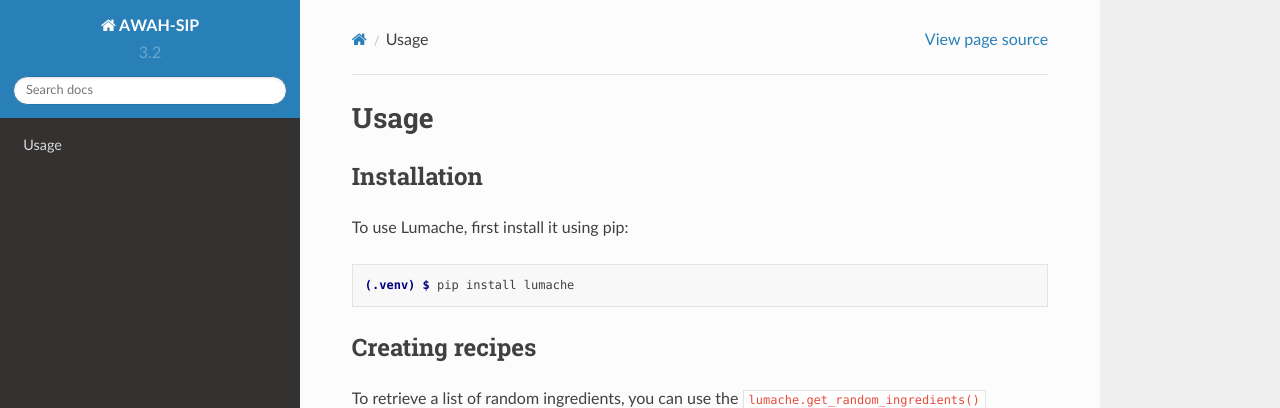
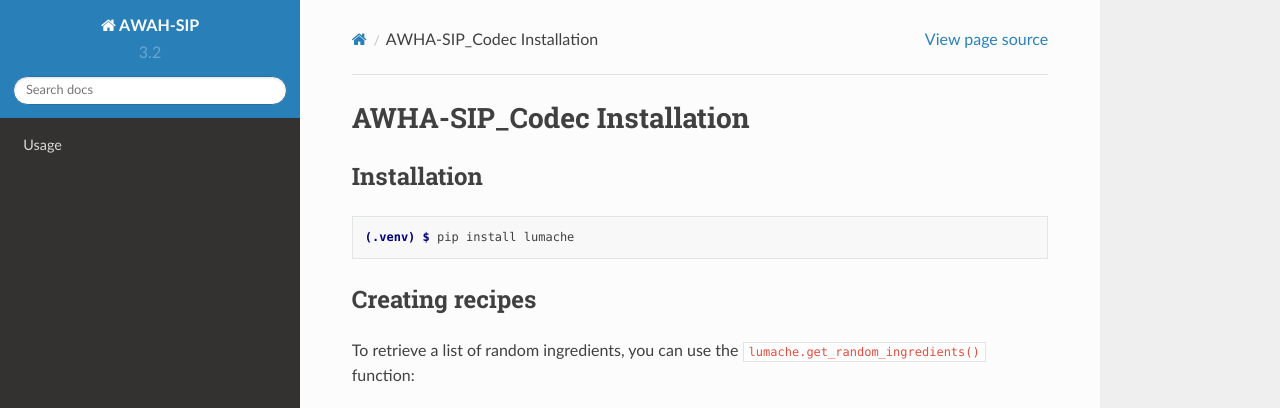
Before and after one commit to AWAH-SIP/AWAH-SIP_Documentation, a Sphinx documentation site: the page built from docs/source/installation.rst, in a window 1280 px wide and 1036 px high, cut to the strip 0-408 px from the top of the window. Built offline with Sphinx 7.4.7 and the Read the Docs theme 2.0.0, drawn with Linux system fonts in a browser that asks for light colours; pages that are not in the unit, such as notebooks, are missing from menus.

Commit message:
Update and rename usage.rst to installation.rst

```diff
--- a/docs/source/usage.rst
+++ b/docs/source/installation.rst
@@ -1,12 +1,12 @@
-Usage
-=====
+AWHA-SIP_Codec Installation
+===========================
 
 .. _installation:
 
 Installation
 ------------
 
-To use Lumache, first install it using pip:
+
 
 .. code-block:: console
 
```
